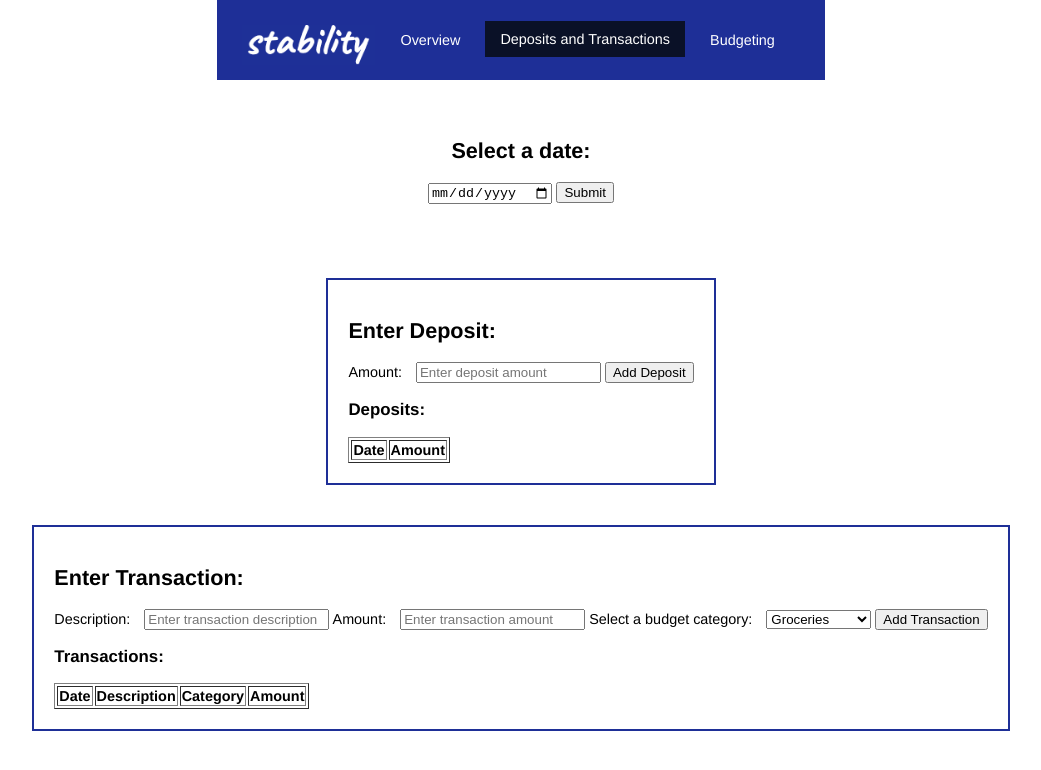
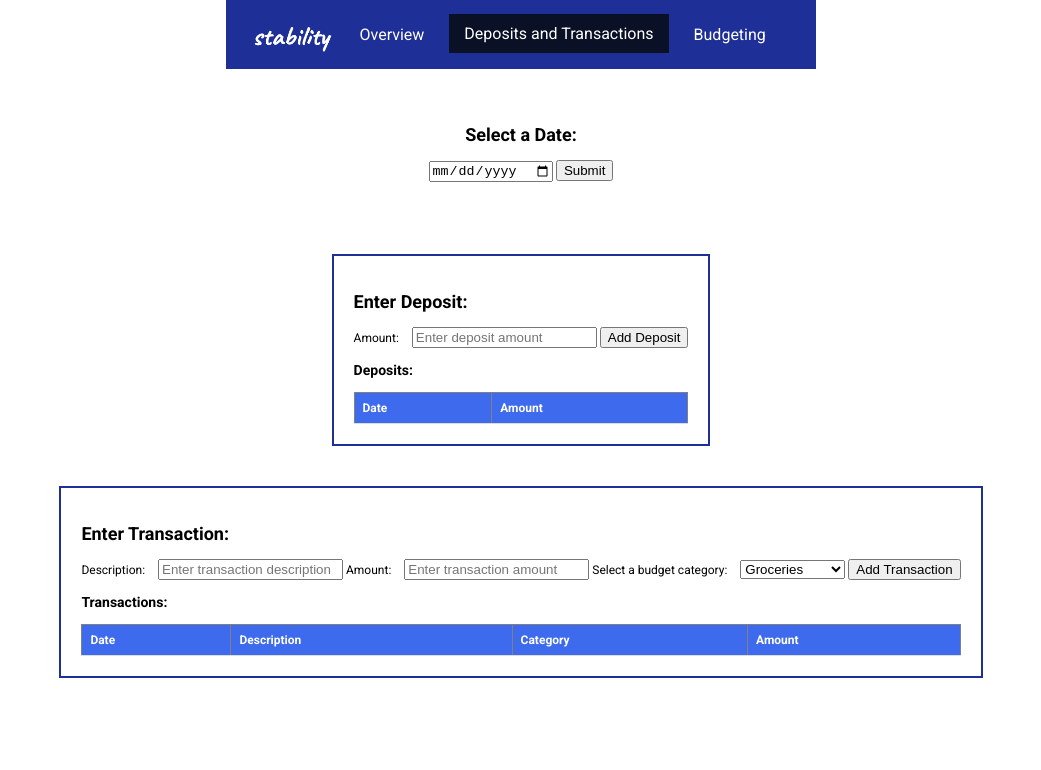
Before and after one commit to caleb-yonas/Stability, a plain HTML site: page deposits_and_transactions.html in a window 1280 px wide. Shown: the whole page, without its empty margins (119-1160 px from the left). Drawn offline with nearby package versions, Linux system fonts and the light colour scheme.

Commit message:
Update deposits_and_transactions.html

```diff
--- a/deposits_and_transactions.html
+++ b/deposits_and_transactions.html
@@ -1,27 +1,59 @@
 <!DOCTYPE html>
 <html lang="en">
-
 <head>
     <meta charset="UTF-8">
     <meta name="viewport" content="width=device-width, initial-scale=1.0">
-    <title>Deposits and Transactions</title>
+    <title>Overview</title>
     <link rel="stylesheet" href="styles.css">
+    <link href="https://fonts.googleapis.com/css2?family=Roboto:wght@300;400;500;700&display=swap" rel="stylesheet">
+    <script src="https://cdn.jsdelivr.net/npm/chart.js"></script>
+    <style>
+        /* Your existing styles */
+        body {
+            font-family: 'Roboto', sans-serif;
+            margin: 0;
+            padding: 0;
+            font-size: 12px;
+        }
+        .tablinks {
+            font-size: 16px;
+        }
+        /* Additional styles for tables */
+        table {
+            border-collapse: collapse;
+            width: 100%;
+            margin-top: 10px;
+        }
+        th, td {
+            padding: 8px;
+            text-align: left;
+            border-bottom: 1px solid #ddd;
+        }
+        th {
+            background-color: rgba(42, 90, 236, 0.9); /* Set a bluish color with less saturated opacity for the table headers */
+            color: white; /* Set white text color for better contrast */
+        }
+        tbody tr:hover {
+            background-color: #f5f5f5;
+        }
+        /* Rest of your existing styles */
+    </style>
 </head>
 
 <body>
     <div class="tab">
-        <img src="stability.jpg" alt="Stability Logo" id="topRightImage">
+        <img src="stability.jpg" alt="Stability Logo" id="topRightImage" style="max-height: 25px;">
         <a href="overview.html" class="tablinks">Overview</a>
         <a href="deposits_and_transactions.html" class="tablinks active">Deposits and Transactions</a>
         <a href="budgeting.html" class="tablinks">Budgeting</a>
     </div>
 
     <div class="section no-border centered-section">
-        <h2>Select a date:</h2>
+        <h2>Select a Date:</h2>
         <!-- Input for date selection -->
         <input type="date" id="datePicker">
         <!-- Button to trigger date display -->
-        <button onclick="displayDate()">Submit</button>
+        <button class="blue-button" class="blue-button"class="blue-button" onclick="displayDate()">Submit</button>
         <!-- Paragraph to display the selected date -->
         <p id="selectedDate"></p>
     </div>
@@ -30,7 +62,7 @@
         <h2>Enter Deposit:</h2>
         <label for="depositAmount">Amount:</label>
         <input type="text" id="depositAmount" placeholder="Enter deposit amount">
-        <button onclick="storeDeposit()">Add Deposit</button>
+        <button class="blue-button" class="blue-button" onclick="storeDeposit()">Add Deposit</button>
 
         <h3>Deposits:</h3>
         <table border="1" id="depositTable">
@@ -62,7 +94,7 @@
             <label for="otherCategory">Specify the category:</label>
             <input type="text" id="otherCategory">
         </div>
-        <button onclick="storeTransaction()">Add Transaction</button>
+        <button class="blue-button" class="blue-button" onclick="storeTransaction()">Add Transaction</button>
 
         <h3>Transactions:</h3>
         <table border="1" id="transactionTable">
```
